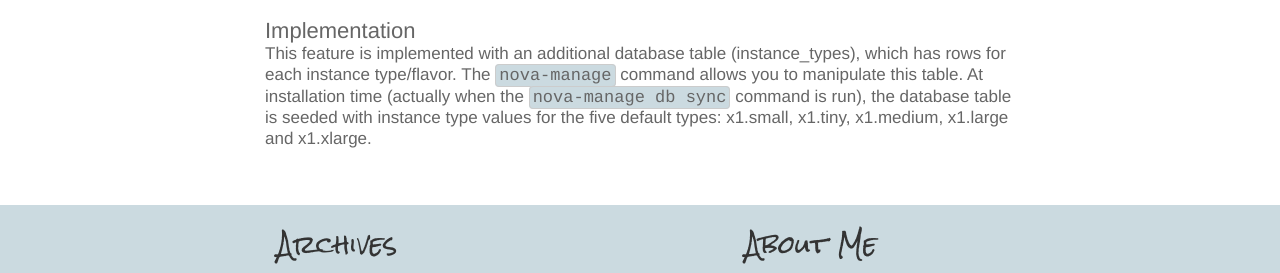
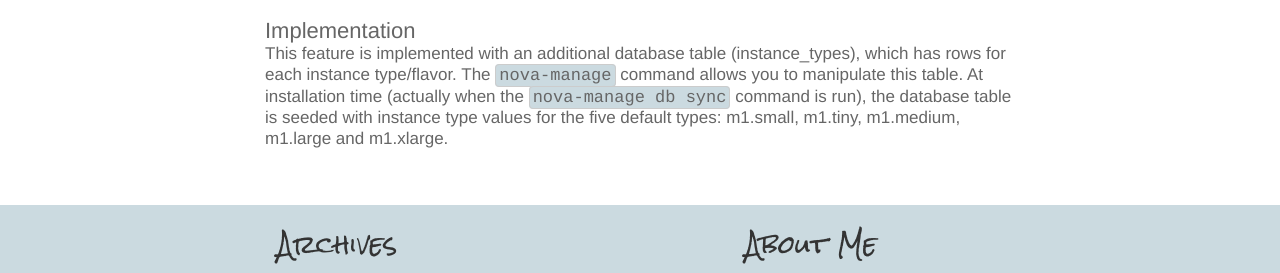
Before and after one commit to slashk/slashk.github.com, a Jekyll site: the page built from _posts/2011-03-03-Configurable-Instance-Types-For-OpenStack-Nova.html, in a window 1280 px wide. Shown: the part 1809-2082 px from the top of the page. Built offline with Jekyll 4.4.1, drawn with Linux system fonts in a browser that asks for light colours; Markdown is read by kramdown in place of the engine named in the settings; comment, search, counter and statistics services are not loaded.

Commit message:
s/x1/m1/g

```diff
--- a/_posts/2011-03-03-Configurable-Instance-Types-For-OpenStack-Nova.html
+++ b/_posts/2011-03-03-Configurable-Instance-Types-For-OpenStack-Nova.html
@@ -70,4 +70,4 @@ m1.xxlarge purged
 <p>Be careful with deleting instance types, you might need this information later. Unless you truly need to prune the size of your instance_types table you are much safer to just <span class="code-inline">delete</span> the instance type.</p>
 
 <h4>Implementation</h4>
-<p>This feature is implemented with an additional database table (instance_types), which has rows for each instance type/flavor. The <span class="code-inline">nova-manage</span> command allows you to manipulate this table. At installation time (actually when the <span class="code-inline">nova-manage db sync</span> command is run), the database table is seeded with instance type values for the five default types: x1.small, x1.tiny, x1.medium, x1.large and x1.xlarge.</p>
+<p>This feature is implemented with an additional database table (instance_types), which has rows for each instance type/flavor. The <span class="code-inline">nova-manage</span> command allows you to manipulate this table. At installation time (actually when the <span class="code-inline">nova-manage db sync</span> command is run), the database table is seeded with instance type values for the five default types: m1.small, m1.tiny, m1.medium, m1.large and m1.xlarge.</p>
```
